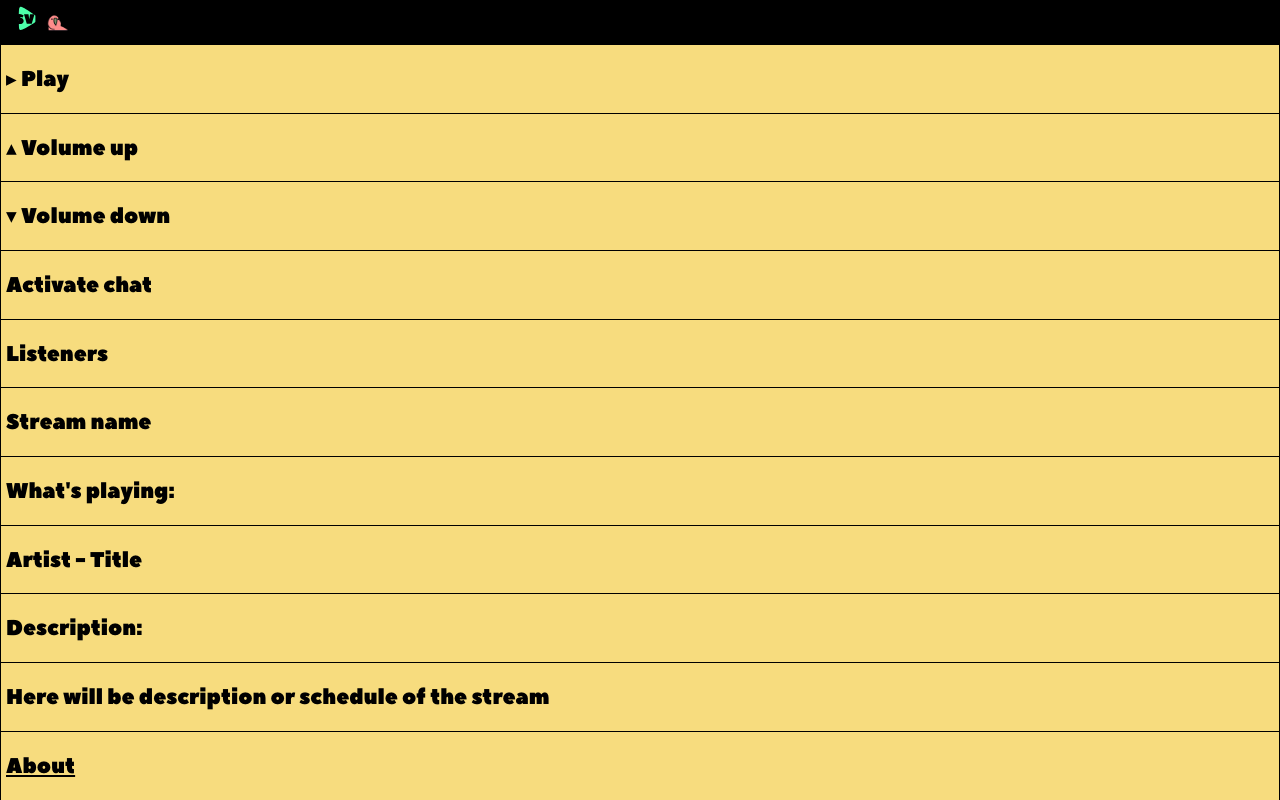
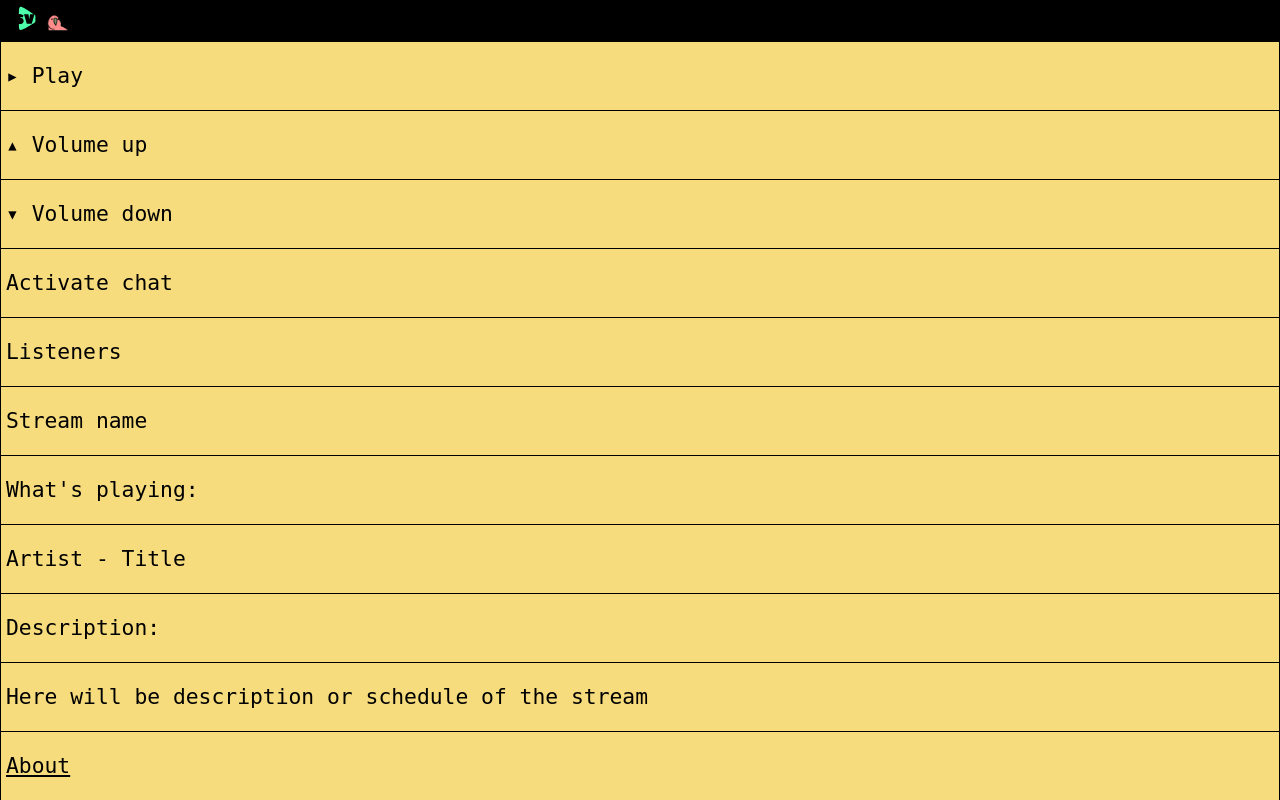
Before and after one commit to verbalius/tusovka, a Flask app: page / in a window 1280 px wide. Run offline with Flask 2, Linux system fonts and the light colour scheme; data that the repository does not hold is empty.

Commit message:
Revert "new font"
This reverts commit 80c9baba13ee10a3667b213702b2b6c35f09dd8c.

```diff
--- a/static/css/styles.css
+++ b/static/css/styles.css
@@ -1,10 +1,5 @@
-@font-face {
-  font-family: "Peace Sans";
-  src: url("/Peace Sans.otf");
- }
-
 body {
-	font-family: "Peace Sans";
+	font-family: monospace;
 	font-size: 16pt;
 	color: black;
 	min-height: 100vh;
```
